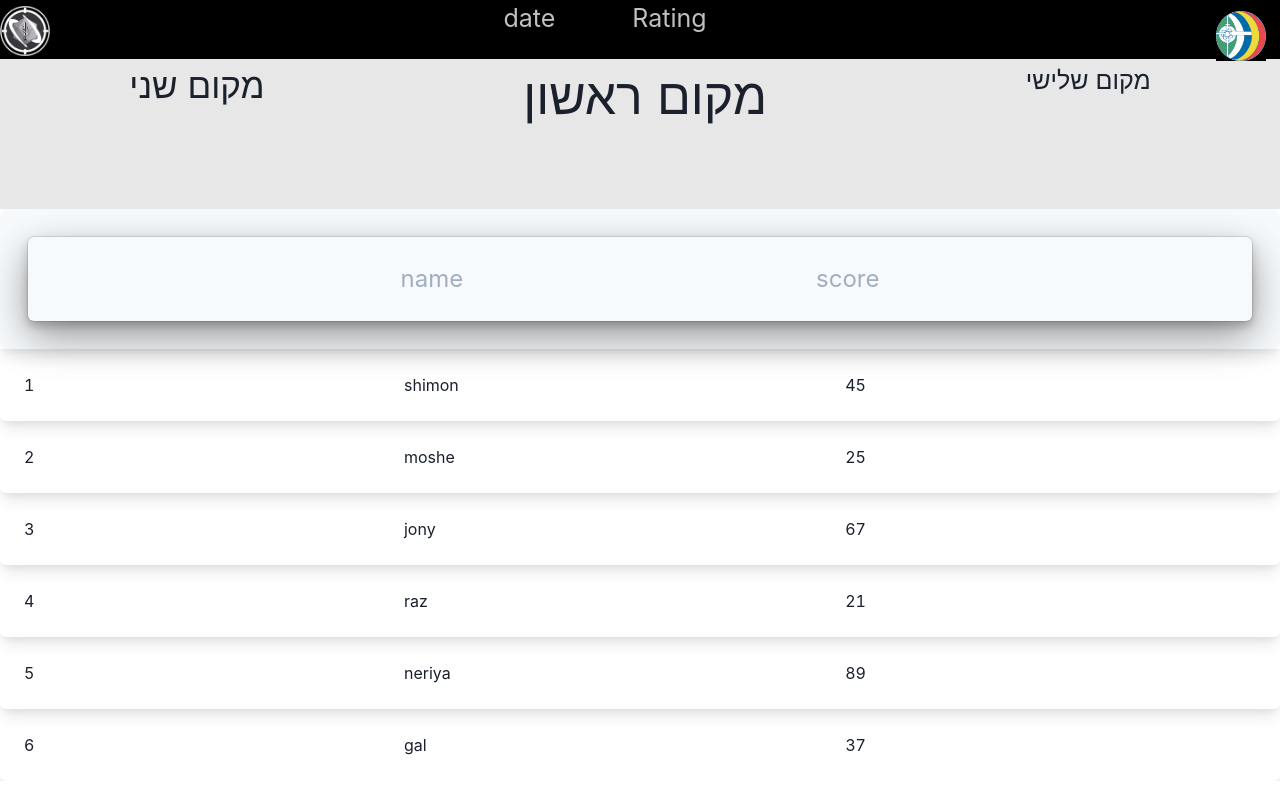
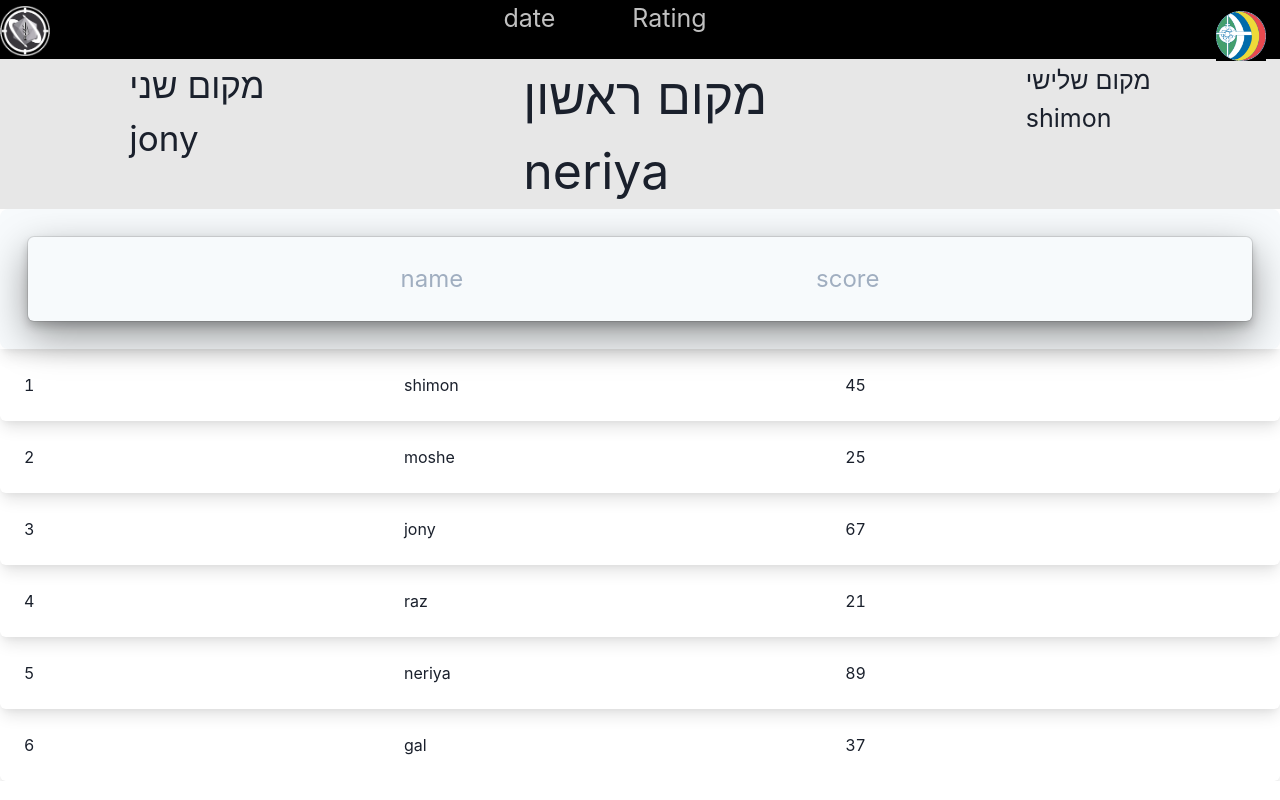
Before and after one commit to GandoPlay/TaskApp, a React (Create React App) app in the folder frontend-side/: page /rating in a window 1280 px wide. Built offline with nearby package versions, Linux system fonts and the light colour scheme; data requests are answered from the project's data file.

Commit message:
Update Rating.jsx

```diff
--- a/frontend-side/src/Rating/Rating.jsx
+++ b/frontend-side/src/Rating/Rating.jsx
@@ -10,9 +10,14 @@ import {
   Box,
 } from "@chakra-ui/react";
 import NavBar from "../navBar/NavBar";
+ function sortById(data) {
+  return [...data].sort(function(a, b) {
+    return (a.id - b.id);
+});
+}
 const FetchRatings = () => {
   const { isLoading, data } = useQuery("user-score", () => {
-    return axios.get("http://localhost:3500/items");
+    return axios.get("http://localhost:3500/items?_sort=score&_order=desc");
   });
   //return this ahfter finish
   // if (isLoading) {
@@ -22,9 +27,15 @@ const FetchRatings = () => {
     <>
      <NavBar/>
       <div className="plases">
-        <p className="place2">מקום שני</p>
-        <p className="place1">מקום ראשון</p>
-        <p className="place3">מקום שלישי</p>
+        <p className="place2">מקום שני
+        <p>{data?.data[1].name}</p>
+        </p>
+        <p className="place1">מקום ראשון
+        <p>{data?.data[0].name}</p>
+        </p>
+        <p className="place3">מקום שלישי
+        <p>{data?.data[2].name}</p>
+        </p>
       </div>
       <TableContainer>
         <Table variant="striped" colorScheme="teal">
@@ -55,7 +66,7 @@ const FetchRatings = () => {
               </Box>
             </SimpleGrid>
           </Thead>
-          {data?.data.map((user) => {
+          {data?sortById(data.data).map((user) => {
             return (
               <div className="list" key={user.id}>
                 <Box
@@ -75,7 +86,7 @@ const FetchRatings = () => {
                 </Box>
               </div>
             );
-          })}
+          }):''}
         </Table>
       </TableContainer>
     </>
```
